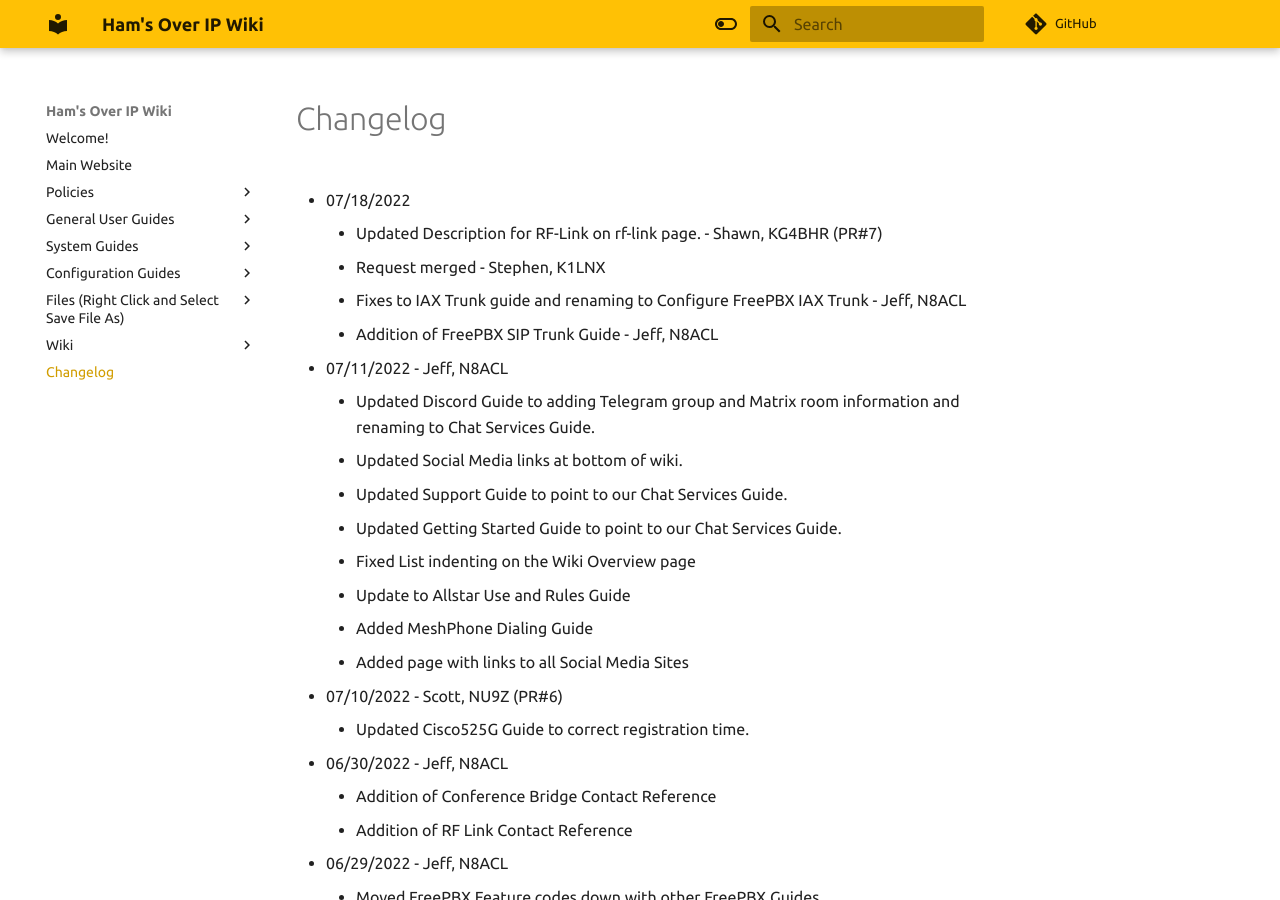
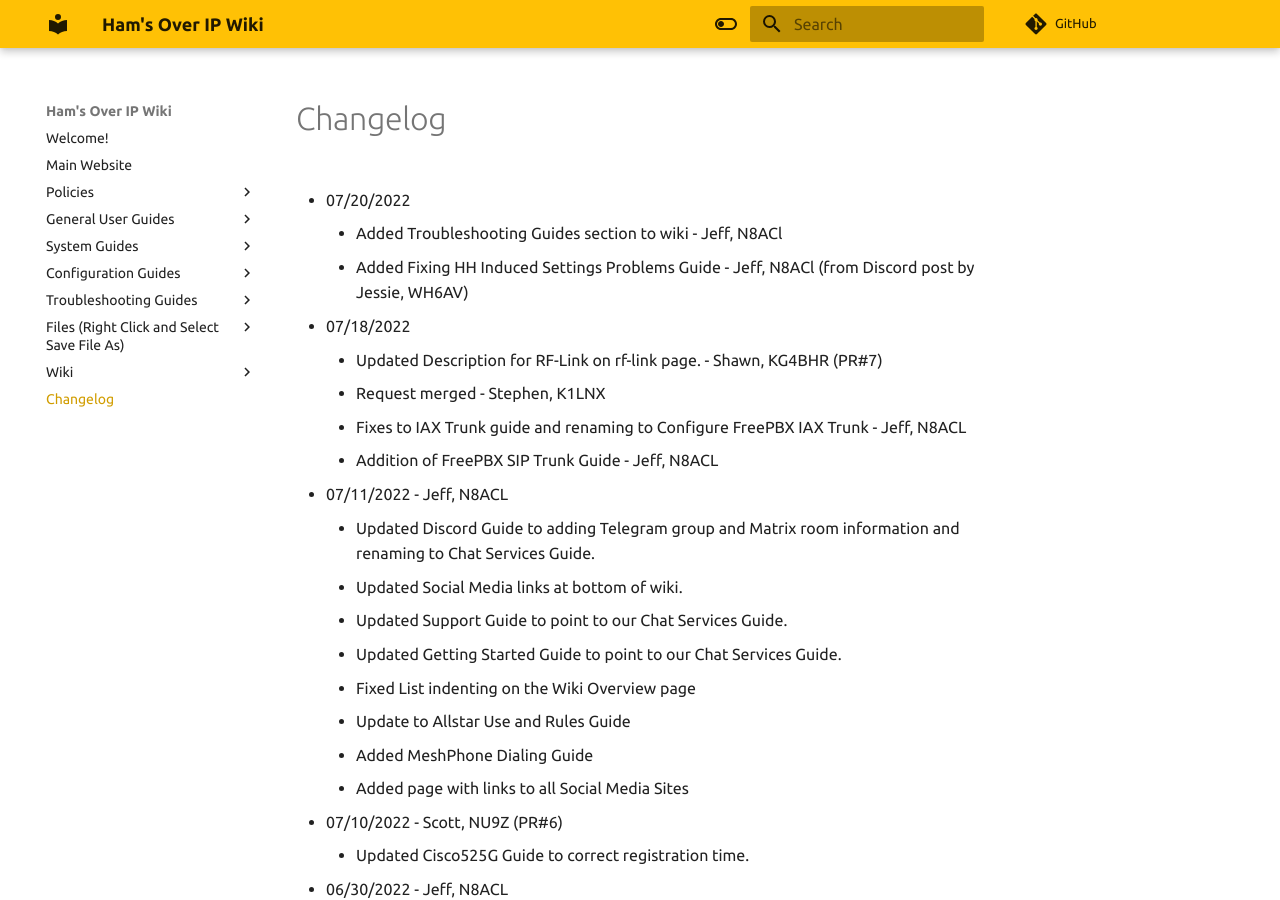
Before and after one commit to hamsoverip/wiki, an MkDocs documentation site: the page built from docs/General/changelog.md, in a window 1280 px wide and 900 px high. Built offline with MkDocs 1.6.1 and Material for MkDocs 9.7.7, drawn with Linux system fonts in a browser that asks for light colours; comment, search, counter and statistics services are not loaded.

Commit message:
Addition of Troubleshooting Guide for Fixing HH issues - N8ACL - 07202022

```diff
--- a/docs/General/changelog.md
+++ b/docs/General/changelog.md
@@ -1,4 +1,8 @@
 # Changelog
+
+* 07/20/2022
+    * Added Troubleshooting Guides section to wiki - Jeff, N8ACl
+    * Added Fixing HH Induced Settings Problems Guide - Jeff, N8ACl (from Discord post by Jessie, WH6AV)
 
 * 07/18/2022
     * Updated Description for RF-Link on rf-link page. - Shawn, KG4BHR (PR#7)
--- a/mkdocs.yml
+++ b/mkdocs.yml
@@ -73,6 +73,9 @@ nav:
       - Configure Audio Services: General/coming-soon.md
       - Configure BLF on Cisco Phones: other/configure-blf.md
 
+  - Troubleshooting Guides:
+    - Fix HH Induced Settings Issues: troubleshooting/fix-hh-settings-problems.md
+
   - Files (Right Click and Select Save File As):
     - Side Car Template: files/SideCar_Template_A4.xls
     - Phone Wallpaper: wallpaper/wallpaper.md
```
Also changed, not shown: docs/troubleshooting/fix-hh-settings-problems.md (added, +15 -0 lines).
